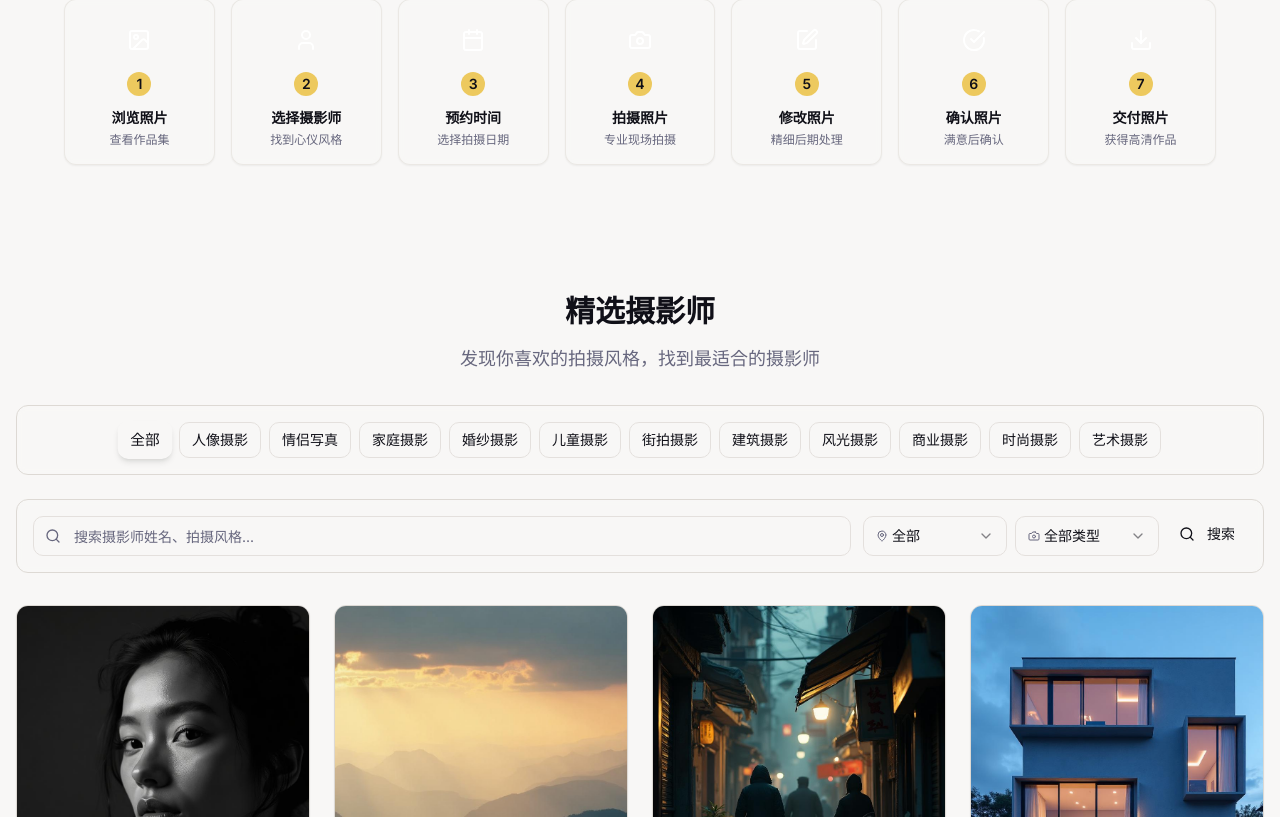
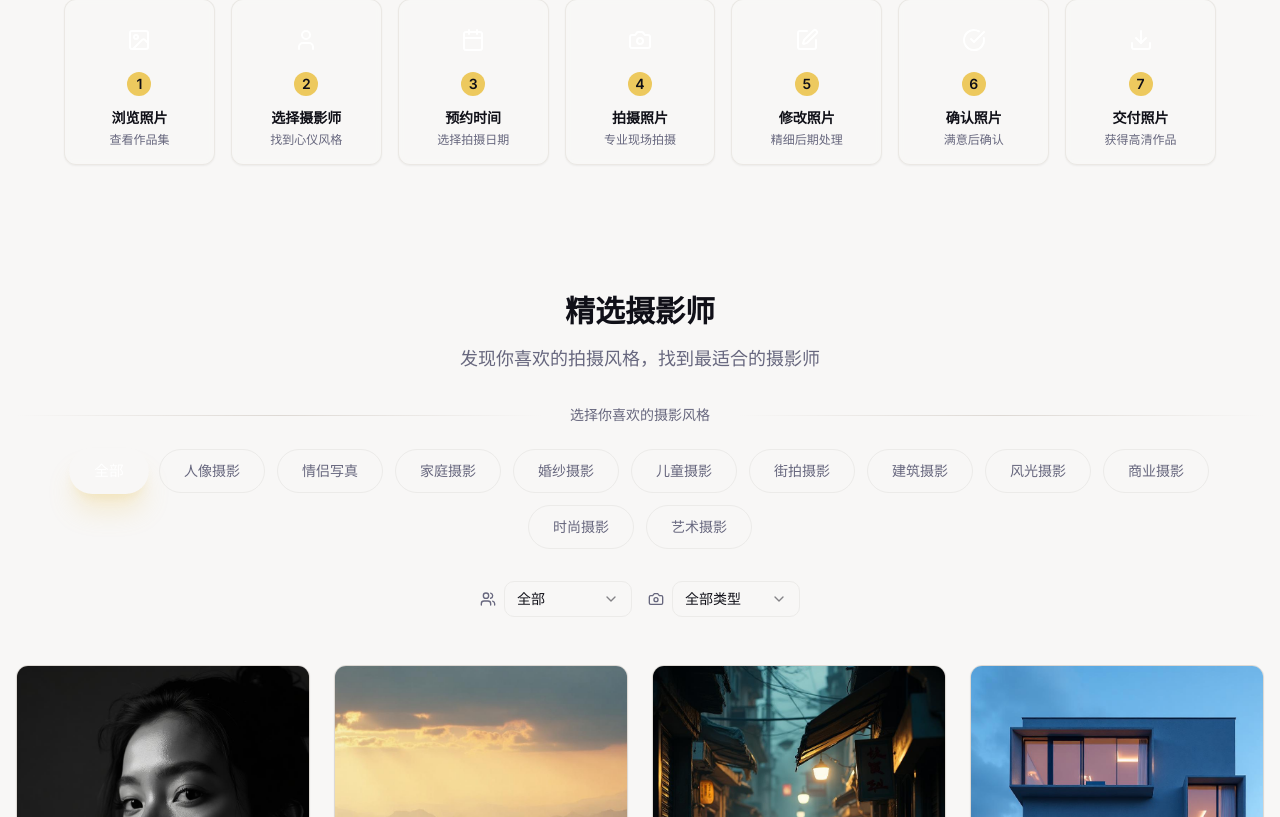
Before and after one commit to renfei19910831/beijing-advanture, a React (Vite) app: page / in a window 1280 px wide. Shown: the part 993-1810 px from the top of the page. Built offline with nearby package versions, Linux system fonts and the light colour scheme.

Commit message:
Refactor search and filter UI

```diff
--- a/src/components/PhotographerSearch.tsx
+++ b/src/components/PhotographerSearch.tsx
@@ -1,9 +1,8 @@
 import { useState } from 'react';
-import { Input } from '@/components/ui/input';
 import { Button } from '@/components/ui/button';
 import { Badge } from '@/components/ui/badge';
 import { Select, SelectContent, SelectItem, SelectTrigger, SelectValue } from '@/components/ui/select';
-import { Search, MapPin, Camera, X } from 'lucide-react';
+import { Users, Camera, X, Filter } from 'lucide-react';
 
 interface PhotographerSearchProps {
   onSearch: (filters: {
@@ -22,7 +21,6 @@ const PhotographerSearch = ({
   activeCategory = 'all',
   onCategoryChange
 }: PhotographerSearchProps) => {
-  const [searchTerm, setSearchTerm] = useState('');
   const [selectedGender, setSelectedGender] = useState('all');
   const [selectedCategory, setSelectedCategory] = useState('all');
 
@@ -30,77 +28,80 @@ const PhotographerSearch = ({
     { value: 'female', label: '女摄影师' },
     { value: 'male', label: '男摄影师' }
   ];
-  const internalCategories = ['人像', '街拍', '建筑', '风光', '家庭', '儿童', '婚纱', '时尚', '商业', '艺术'];
 
-  const handleSearch = () => {
+  const handleFiltersChange = (gender: string, category: string) => {
     onSearch({
-      searchTerm,
-      gender: selectedGender === 'all' ? '' : selectedGender,
-      category: selectedCategory === 'all' ? '' : selectedCategory
+      searchTerm: '',
+      gender: gender === 'all' ? '' : gender,
+      category: category === 'all' ? '' : category
     });
   };
 
+  const handleGenderChange = (value: string) => {
+    setSelectedGender(value);
+    handleFiltersChange(value, selectedCategory);
+  };
+
+  const handleCategoryChange = (value: string) => {
+    setSelectedCategory(value);
+    handleFiltersChange(selectedGender, value);
+  };
+
   const clearFilters = () => {
-    setSearchTerm('');
     setSelectedGender('all');
     setSelectedCategory('all');
-    onSearch({
-      searchTerm: '',
-      gender: '',
-      category: ''
-    });
+    onCategoryChange?.('all');
+    handleFiltersChange('all', 'all');
   };
 
-  const hasFilters = searchTerm || (selectedGender && selectedGender !== 'all') || (selectedCategory && selectedCategory !== 'all');
+  const hasFilters = (selectedGender && selectedGender !== 'all') ||
+                    (selectedCategory && selectedCategory !== 'all') ||
+                    (activeCategory && activeCategory !== 'all');
 
   return (
-    <div className="space-y-6 mb-8">
-      {/* Category Tags - Main Filter */}
+    <div className="space-y-8 mb-12">
+      {/* 主分类 - 大标签设计 */}
       {categories.length > 0 && (
-        <div className="bg-card/30 backdrop-blur-sm border border-border rounded-lg p-4">
-          <div className="flex flex-wrap justify-center gap-2">
+        <div className="space-y-4">
+          <div className="flex items-center justify-center space-x-3 mb-6">
+            <div className="h-px bg-gradient-to-r from-transparent via-border to-transparent flex-1"></div>
+            <h3 className="text-sm font-medium text-muted-foreground px-4 bg-background">选择你喜欢的摄影风格</h3>
+            <div className="h-px bg-gradient-to-r from-transparent via-border to-transparent flex-1"></div>
+          </div>
+
+          <div className="flex flex-wrap justify-center gap-3">
             {categories.map((category) => (
               <Button
                 key={category.value}
-                variant={activeCategory === category.value ? "default" : "outline"}
-                size="sm"
+                variant={activeCategory === category.value ? "default" : "ghost"}
+                size="lg"
                 onClick={() => onCategoryChange?.(category.value)}
-                className={`transition-all duration-300 ${
-                  activeCategory === category.value
-                    ? "bg-gradient-primary hover:opacity-90 shadow-md scale-105"
-                    : "hover:border-primary hover:text-primary hover:scale-105"
-                }`}
+                className={`
+                  relative px-6 py-3 rounded-full transition-all duration-300 font-medium
+                  ${activeCategory === category.value
+                    ? "bg-gradient-primary text-white shadow-xl shadow-primary/25 scale-105"
+                    : "hover:bg-muted hover:text-foreground hover:scale-105 text-muted-foreground border border-muted"
+                  }
+                `}
               >
                 {category.label}
+                {activeCategory === category.value && (
+                  <div className="absolute inset-0 rounded-full bg-gradient-primary opacity-20 animate-pulse"></div>
+                )}
               </Button>
             ))}
           </div>
         </div>
       )}
 
-      {/* Search and Filters - Compact Row */}
-      <div className="bg-card/50 backdrop-blur-sm border border-border rounded-lg p-4">
-        <div className="flex flex-col lg:flex-row gap-3 lg:items-center">
-          {/* Search Input */}
-          <div className="relative flex-1">
-            <Search className="absolute left-3 top-1/2 transform -translate-y-1/2 text-muted-foreground w-4 h-4" />
-            <Input
-              placeholder="搜索摄影师姓名、拍摄风格..."
-              value={searchTerm}
-              onChange={(e) => setSearchTerm(e.target.value)}
-              onKeyDown={(e) => e.key === 'Enter' && handleSearch()}
-              className="pl-10 h-10 text-sm"
-            />
-          </div>
-
-          {/* Filters and Actions */}
-          <div className="flex flex-col sm:flex-row gap-2 lg:flex-shrink-0">
-            <Select value={selectedGender} onValueChange={setSelectedGender}>
-              <SelectTrigger className="w-full sm:w-36">
-                <div className="flex items-center">
-                  <MapPin className="w-3 h-3 mr-1 text-muted-foreground" />
+      {/* 次级筛选 - 紧凑设计 */}
+      <div className="flex flex-col sm:flex-row items-center justify-center gap-4">
+        <div className="flex items-center space-x-4">
+          <div className="flex items-center space-x-2">
+            <Users className="w-4 h-4 text-muted-foreground" />
+            <Select value={selectedGender} onValueChange={handleGenderChange}>
+              <SelectTrigger className="w-32 h-9 border-muted">
                 <SelectValue placeholder="性别" />
-                </div>
               </SelectTrigger>
               <SelectContent>
                 <SelectItem value="all">全部</SelectItem>
@@ -109,62 +110,70 @@ const PhotographerSearch = ({
                 ))}
               </SelectContent>
             </Select>
+          </div>
 
-            <Select value={selectedCategory} onValueChange={setSelectedCategory}>
-              <SelectTrigger className="w-full sm:w-36">
-                <div className="flex items-center">
-                  <Camera className="w-3 h-3 mr-1 text-muted-foreground" />
+          <div className="flex items-center space-x-2">
+            <Camera className="w-4 h-4 text-muted-foreground" />
+            <Select value={selectedCategory} onValueChange={handleCategoryChange}>
+              <SelectTrigger className="w-32 h-9 border-muted">
                 <SelectValue placeholder="类型" />
-                </div>
               </SelectTrigger>
               <SelectContent>
                 <SelectItem value="all">全部类型</SelectItem>
-                {internalCategories.map(category => (
-                  <SelectItem key={category} value={category}>{category}</SelectItem>
-                ))}
+                <SelectItem value="人像">人像</SelectItem>
+                <SelectItem value="街拍">街拍</SelectItem>
+                <SelectItem value="建筑">建筑</SelectItem>
+                <SelectItem value="风光">风光</SelectItem>
+                <SelectItem value="家庭">家庭</SelectItem>
+                <SelectItem value="儿童">儿童</SelectItem>
+                <SelectItem value="婚纱">婚纱</SelectItem>
+                <SelectItem value="时尚">时尚</SelectItem>
+                <SelectItem value="商业">商业</SelectItem>
+                <SelectItem value="艺术">艺术</SelectItem>
               </SelectContent>
             </Select>
+          </div>
+        </div>
 
-            <div className="flex space-x-2">
-              <Button onClick={handleSearch} size="sm" className="bg-gradient-primary hover:opacity-90">
-                <Search className="w-3 h-3 mr-1" />
-                搜索
-              </Button>
         {hasFilters && (
-                <Button variant="outline" size="sm" onClick={clearFilters}>
+          <Button
+            variant="outline"
+            size="sm"
+            onClick={clearFilters}
+            className="text-muted-foreground hover:text-foreground border-muted"
+          >
             <X className="w-3 h-3 mr-1" />
-                  清除
+            清除筛选
           </Button>
         )}
       </div>
-          </div>
-        </div>
 
-        {/* Active Filters */}
+      {/* 活跃筛选标签 */}
       {hasFilters && (
-          <div className="flex flex-wrap gap-2 mt-3 pt-3 border-t border-border">
-            {searchTerm && (
-              <Badge variant="secondary" className="flex items-center gap-1 text-xs">
-                搜索: {searchTerm}
-                <X className="w-3 h-3 cursor-pointer hover:text-destructive" onClick={() => setSearchTerm('')} />
-              </Badge>
-            )}
+        <div className="flex flex-wrap justify-center gap-2">
           {selectedGender && selectedGender !== 'all' && (
-              <Badge variant="secondary" className="flex items-center gap-1 text-xs">
+            <Badge variant="secondary" className="flex items-center gap-1 px-3 py-1">
+              <Users className="w-3 h-3" />
               {genders.find(g => g.value === selectedGender)?.label}
-                <X className="w-3 h-3 cursor-pointer hover:text-destructive" onClick={() => setSelectedGender('all')} />
+              <X
+                className="w-3 h-3 cursor-pointer hover:text-destructive ml-1"
+                onClick={() => handleGenderChange('all')}
+              />
             </Badge>
           )}
           {selectedCategory && selectedCategory !== 'all' && (
-              <Badge variant="secondary" className="flex items-center gap-1 text-xs">
+            <Badge variant="secondary" className="flex items-center gap-1 px-3 py-1">
+              <Camera className="w-3 h-3" />
               {selectedCategory}
-                <X className="w-3 h-3 cursor-pointer hover:text-destructive" onClick={() => setSelectedCategory('all')} />
+              <X
+                className="w-3 h-3 cursor-pointer hover:text-destructive ml-1"
+                onClick={() => handleCategoryChange('all')}
+              />
             </Badge>
           )}
         </div>
       )}
     </div>
-    </div>
   );
 };
 
```
Lines whose indentation alone changed are shown as unchanged.
